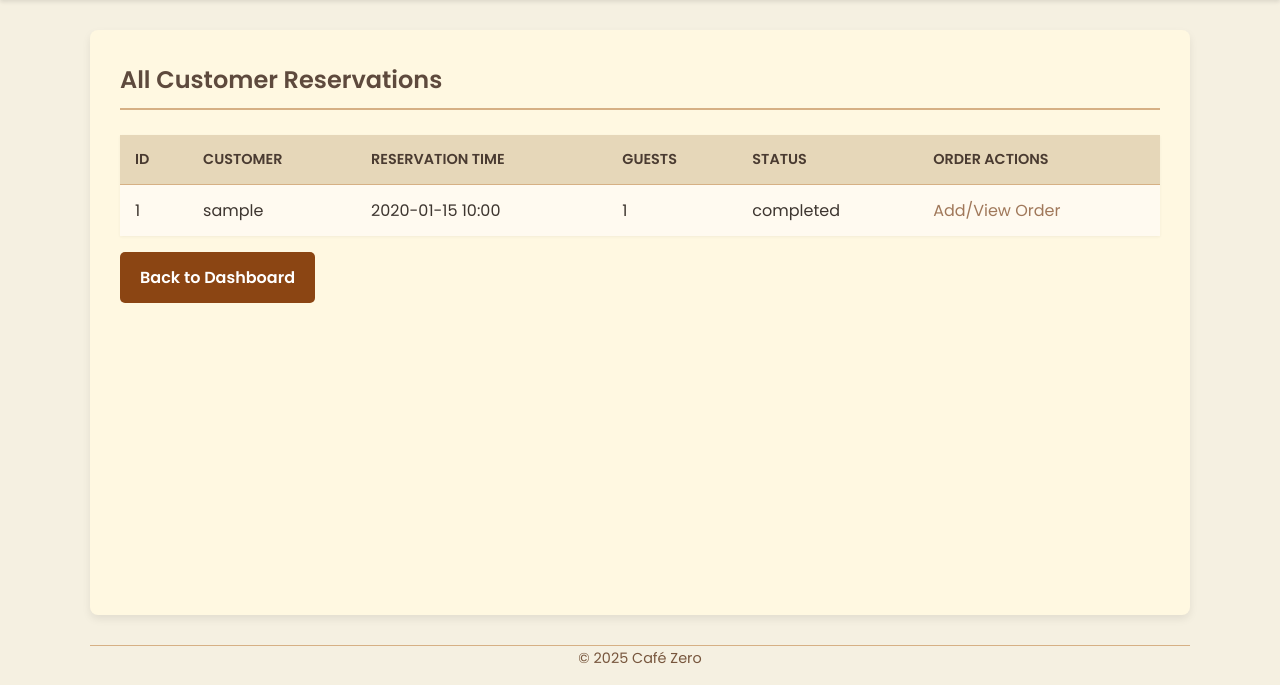
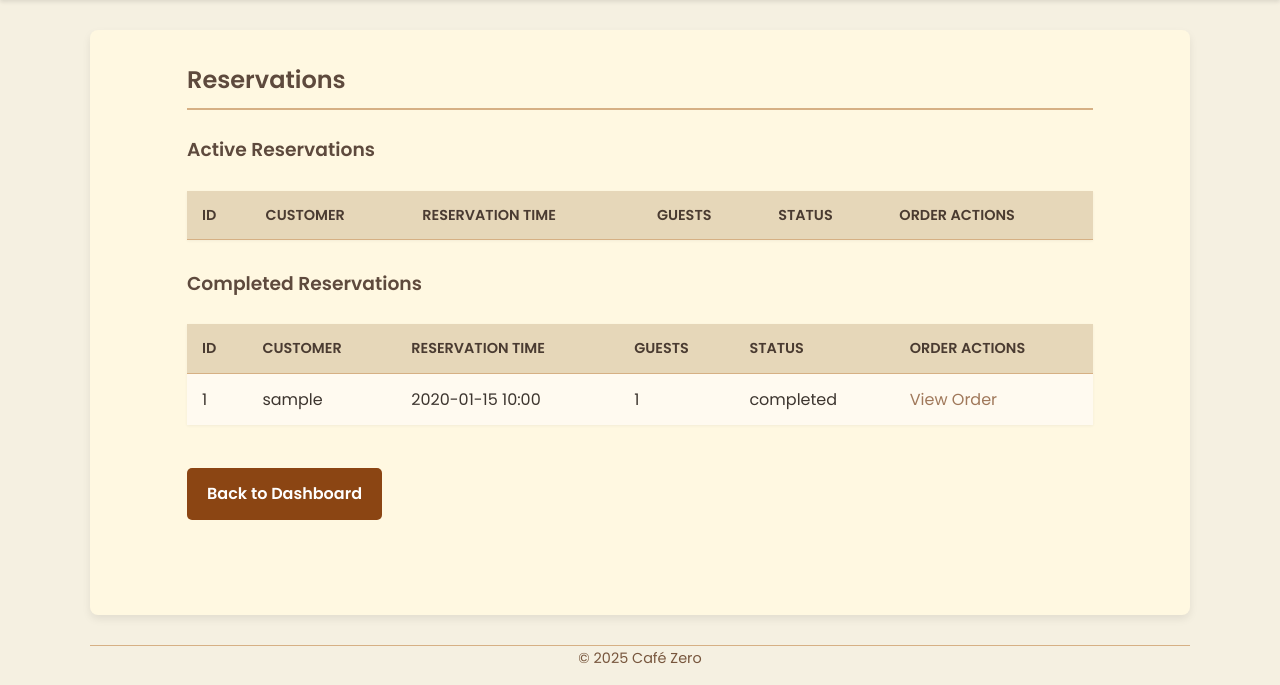
Before and after one commit to AyushZero/cafe-management-SQL, a Flask app: template templates/employee/view_reservations.html in a window 1280 px wide. Shown: the part 115-800 px from the top of the page. Run offline with Flask 3, Linux system fonts and the light colour scheme; the template is opened without the code that fills it: most values are stand-ins (such as "Sample title", 1, 10 or a date in 2020); lists and menus that the app fills with data are empty.

Commit message:
Changed Complete order functionality.

```diff
--- a/app.py
+++ b/app.py
@@ -774,16 +774,22 @@ def employee_add_order(reservation_id):
 def employee_add_item(reservation_id):
     try:
         cursor = get_db().cursor()
-        employee_id = session['user_id']  # Get current employee's ID
+        employee_id = session['user_id']
+
+        # Check if reservation is completed
+        cursor.execute("SELECT status FROM reservations WHERE id = %s", (reservation_id,))
+        reservation = cursor.fetchone()
+        if not reservation:
+            flash('Reservation not found', 'error')
+            return redirect(url_for('employee_view_reservations'))
+
+        if reservation[0] == 'completed':
+            flash('Cannot add items to a completed order', 'error')
+            return redirect(url_for('employee_add_order', reservation_id=reservation_id))
 
         # Get the customer_id from the reservation
         cursor.execute("SELECT customer_id FROM reservations WHERE id = %s", (reservation_id,))
-        reservation = cursor.fetchone()
-        if not reservation:
-            flash('Reservation not found', 'error')
-            return redirect(url_for('employee_reservations'))
-
-        customer_id = reservation[0]  # Access first column of tuple
+        customer_id = cursor.fetchone()[0]
 
         # Check if an order exists for this reservation
         cursor.execute("SELECT id FROM orders WHERE reservation_id = %s", (reservation_id,))
@@ -799,9 +805,8 @@ def employee_add_item(reservation_id):
                 (reservation_id, customer_id, employee_id, current_time)
             )
             order_id = cursor.lastrowid
-            print(f"Created new order ID {order_id} for reservation {reservation_id}")
         else:
-            order_id = order[0]  # Access first column of tuple
+            order_id = order[0]
 
         # Get the item details
         item_id = request.form.get('item_id')
@@ -817,7 +822,7 @@ def employee_add_item(reservation_id):
         # Add the item to the order
         cursor.execute(
             "INSERT INTO order_items (order_id, menu_item_id, quantity, price_per_item) VALUES (%s, %s, %s, %s)",
-            (order_id, item_id, quantity, menu_item[1])  # Access second column (price) of tuple
+            (order_id, item_id, quantity, menu_item[1])
         )
 
         # Update the order total
@@ -831,41 +836,86 @@ def employee_add_item(reservation_id):
 
     except Exception as e:
         get_db().rollback()
-        print(f"MySQL Error adding item: {e}")
+        print(f"Error adding item: {e}")
         flash('Error adding item to order', 'error')
     finally:
         cursor.close()
 
     return redirect(url_for('employee_add_order', reservation_id=reservation_id))
 
-@app.route('/employee/order/complete/<int:reservation_id>', methods=['POST'])
+@app.route('/employee/order/complete/<int:reservation_id>', methods=['GET'])
 @login_required
 @role_required('employee')
-def complete_order(reservation_id):
+def show_payment_form(reservation_id):
+    try:
+        cursor = get_db().cursor(dictionary=True)
+
+        # Get the order details
+        cursor.execute("""
+            SELECT o.id, o.reservation_id, o.total_amount, u.username AS customer_username
+            FROM orders o
+            JOIN users u ON o.customer_id = u.id
+            WHERE o.reservation_id = %s
+        """, (reservation_id,))
+        order = cursor.fetchone()
+
+        if not order:
+            flash('Order not found', 'error')
+            return redirect(url_for('employee_view_reservations'))
+
+        # Get available payment methods
+        cursor.execute("SELECT id, name FROM payment_methods")
+        payment_methods = cursor.fetchall()
+
+        return render_template('employee/payment.html',
+                             order=order,
+                             payment_methods=payment_methods)
+
+    except Exception as e:
+        print(f"Error showing payment form: {e}")
+        flash('Error loading payment form', 'error')
+        return redirect(url_for('employee_view_reservations'))
+    finally:
+        cursor.close()
+
+@app.route('/employee/order/payment/<int:order_id>', methods=['POST'])
+@login_required
+@role_required('employee')
+def process_payment(order_id):
     try:
         cursor = get_db().cursor()
 
-        # Get the order details
+        # Get payment details from form
+        payment_method_id = request.form['payment_method']
+        amount = decimal.Decimal(request.form['amount'])
+
+        # Get order details
         cursor.execute("""
-            SELECT o.id, o.customer_id, o.total_amount, r.status
+            SELECT o.id, o.reservation_id, o.customer_id, o.total_amount, r.status
             FROM orders o
             JOIN reservations r ON o.reservation_id = r.id
-            WHERE o.reservation_id = %s
-        """, (reservation_id,))
+            WHERE o.id = %s
+        """, (order_id,))
         order_data = cursor.fetchone()
 
         if not order_data:
             flash('Order not found', 'error')
             return redirect(url_for('employee_view_reservations'))
 
-        order_id, customer_id, total_amount, reservation_status = order_data
+        order_id, reservation_id, customer_id, total_amount, reservation_status = order_data
 
         if reservation_status == 'completed':
             flash('This order has already been completed', 'warning')
             return redirect(url_for('employee_view_reservations'))
 
+        # Record the payment
+        cursor.execute("""
+            INSERT INTO order_payments (order_id, payment_method_id, amount, status)
+            VALUES (%s, %s, %s, 'completed')
+        """, (order_id, payment_method_id, amount))
+
         # Calculate loyalty points (10% of total amount)
-        points = decimal.Decimal(str(total_amount)) * decimal.Decimal('0.10')
+        points = total_amount * decimal.Decimal('0.10')
 
         # Update loyalty points
         cursor.execute(
@@ -879,19 +929,19 @@ def complete_order(reservation_id):
             (reservation_id,)
         )
 
-        # Mark order as delivered (using the correct ENUM value)
+        # Mark order as delivered
         cursor.execute(
             "UPDATE orders SET status = 'delivered' WHERE id = %s",
             (order_id,)
         )
 
         get_db().commit()
-        flash(f'Order completed successfully! Awarded {points:.2f} loyalty points to customer.', 'success')
+        flash(f'Payment processed successfully! Awarded {points:.2f} loyalty points to customer.', 'success')
 
     except Exception as e:
         get_db().rollback()
-        print(f"MySQL Error completing order: {e}")
-        flash('Error completing order', 'error')
+        print(f"Error processing payment: {e}")
+        flash('Error processing payment', 'error')
     finally:
         cursor.close()
 
--- a/templates/employee/view_reservations.html
+++ b/templates/employee/view_reservations.html
@@ -1,11 +1,15 @@
 {% extends 'base.html' %}
 
-{% block title %}View All Reservations{% endblock %}
+{% block title %}View Reservations{% endblock %}
 
 {% block content %}
-  <h2>All Customer Reservations</h2>
+<div class="container mt-4">
+    <h2>Reservations</h2>
+
+    <!-- Active Reservations -->
+    <h3 class="mt-4">Active Reservations</h3>
     {% if reservations %}
-    <table>
+        <table class="table table-striped">
             <thead>
                 <tr>
                     <th>ID</th>
@@ -13,11 +17,12 @@
                     <th>Reservation Time</th>
                     <th>Guests</th>
                     <th>Status</th>
-          <th>Order Actions</th> {# Renamed column header #}
+                    <th>Order Actions</th>
                 </tr>
             </thead>
             <tbody>
                 {% for reservation in reservations %}
+                    {% if reservation['status'] != 'completed' %}
                     <tr>
                         <td>{{ reservation['id'] }}</td>
                         <td>{{ reservation['customer_username'] }}</td>
@@ -25,20 +30,66 @@
                         <td>{{ reservation['num_guests'] }}</td>
                         <td>{{ reservation['status'] }}</td>
                         <td>
-              {# Link to the new add order page #}
-              <a href="{{ url_for('employee_add_order', reservation_id=reservation['id']) }}" class="button-link-small">Add/View Order</a>
-
-              {# Optional: You can still display existing completed order summaries here if needed #}
-              {# Or remove the old display logic from here as it's handled on the add_order page #}
-              {# {% if reservation['orders'] %} ... {% endif %} #}
-
+                            {% if reservation['orders'] %}
+                                {% for order in reservation['orders'] %}
+                                    <a href="{{ url_for('employee_add_order', reservation_id=reservation['id']) }}" class="btn btn-primary btn-sm">
+                                        {% if order['status'] == 'delivered' %}View Order{% else %}Add/Edit Order{% endif %}
+                                    </a>
+                                {% endfor %}
+                            {% else %}
+                                <a href="{{ url_for('employee_add_order', reservation_id=reservation['id']) }}" class="btn btn-primary btn-sm">Add Order</a>
+                            {% endif %}
                         </td>
                     </tr>
+                    {% endif %}
                 {% endfor %}
             </tbody>
         </table>
     {% else %}
-    <p>No reservations found.</p>
+        <p>No active reservations found.</p>
     {% endif %}
-  <p><a href="{{ url_for('employee_dashboard') }}" class="button-link mt-2">Back to Dashboard</a></p>
+    <br>
+    <!-- Completed Reservations -->
+    <h3 class="mt-4">Completed Reservations</h3>
+    {% if reservations %}
+        <table class="table table-striped">
+            <thead>
+                <tr>
+                    <th>ID</th>
+                    <th>Customer</th>
+                    <th>Reservation Time</th>
+                    <th>Guests</th>
+                    <th>Status</th>
+                    <th>Order Actions</th>
+                </tr>
+            </thead>
+            <tbody>
+                {% for reservation in reservations %}
+                    {% if reservation['status'] == 'completed' %}
+                    <tr>
+                        <td>{{ reservation['id'] }}</td>
+                        <td>{{ reservation['customer_username'] }}</td>
+                        <td>{{ reservation['reservation_time'].strftime('%Y-%m-%d %H:%M') }}</td>
+                        <td>{{ reservation['num_guests'] }}</td>
+                        <td>{{ reservation['status'] }}</td>
+                        <td>
+                            {% if reservation['orders'] %}
+                                {% for order in reservation['orders'] %}
+                                    <a href="{{ url_for('employee_add_order', reservation_id=reservation['id']) }}" class="btn btn-secondary btn-sm">View Order</a>
+                                {% endfor %}
+                            {% endif %}
+                        </td>
+                    </tr>
+                    {% endif %}
+                {% endfor %}
+            </tbody>
+        </table>
+    {% else %}
+        <p>No completed reservations found.</p>
+    {% endif %}
+    <br>
+    <a href="{{ url_for('employee_dashboard') }}" class="button-link">
+        <i class="fas fa-arrow-left"></i> Back to Dashboard
+    </a>
+</div>
 {% endblock %}
```
Also changed, not shown: templates/admin/reports.html (+4 -4 lines), templates/employee/add_order.html (+11 -13 lines), templates/employee/payment.html (added, +50 -0 lines), README.md. Lines whose indentation alone changed are shown as unchanged.
